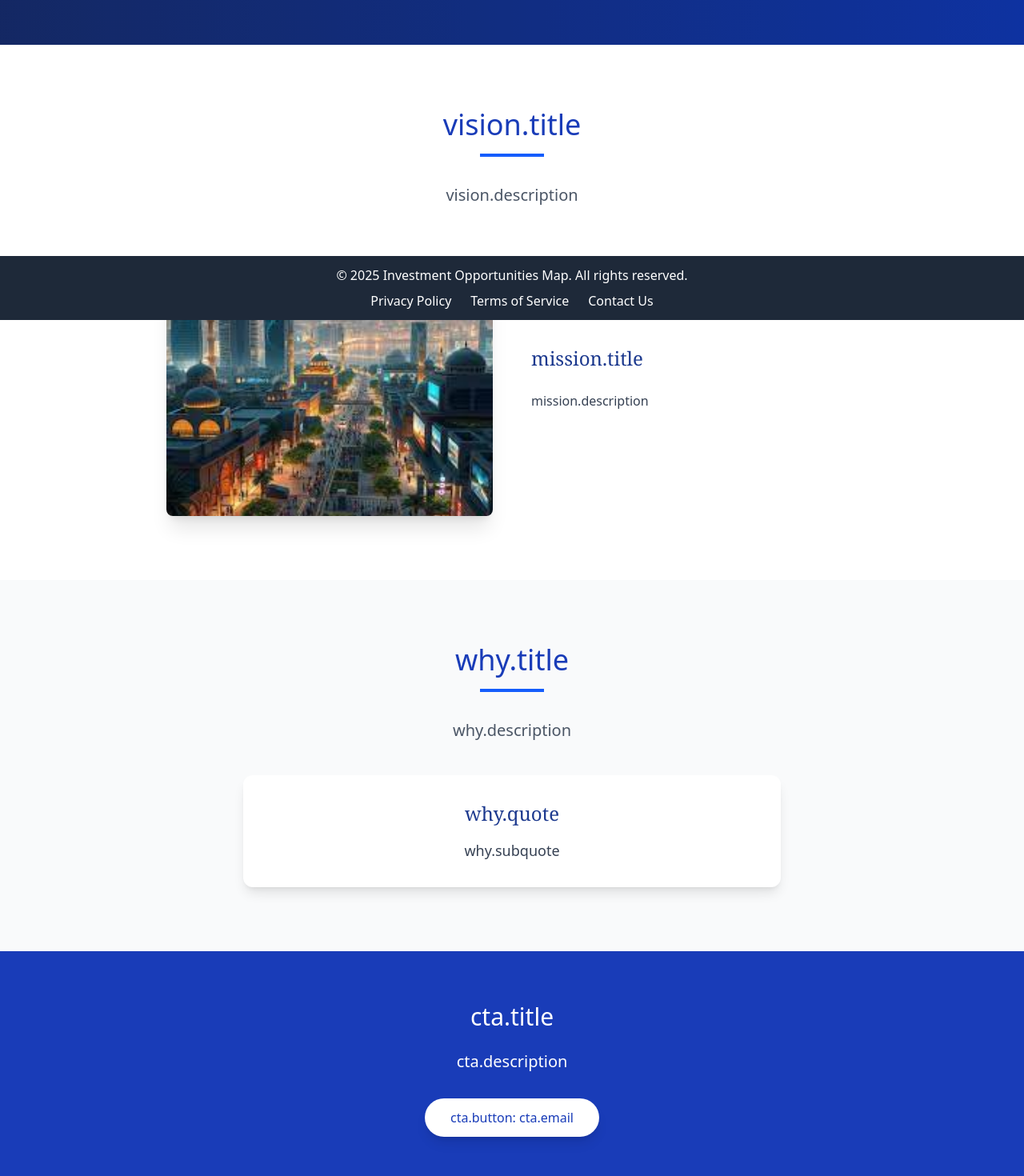
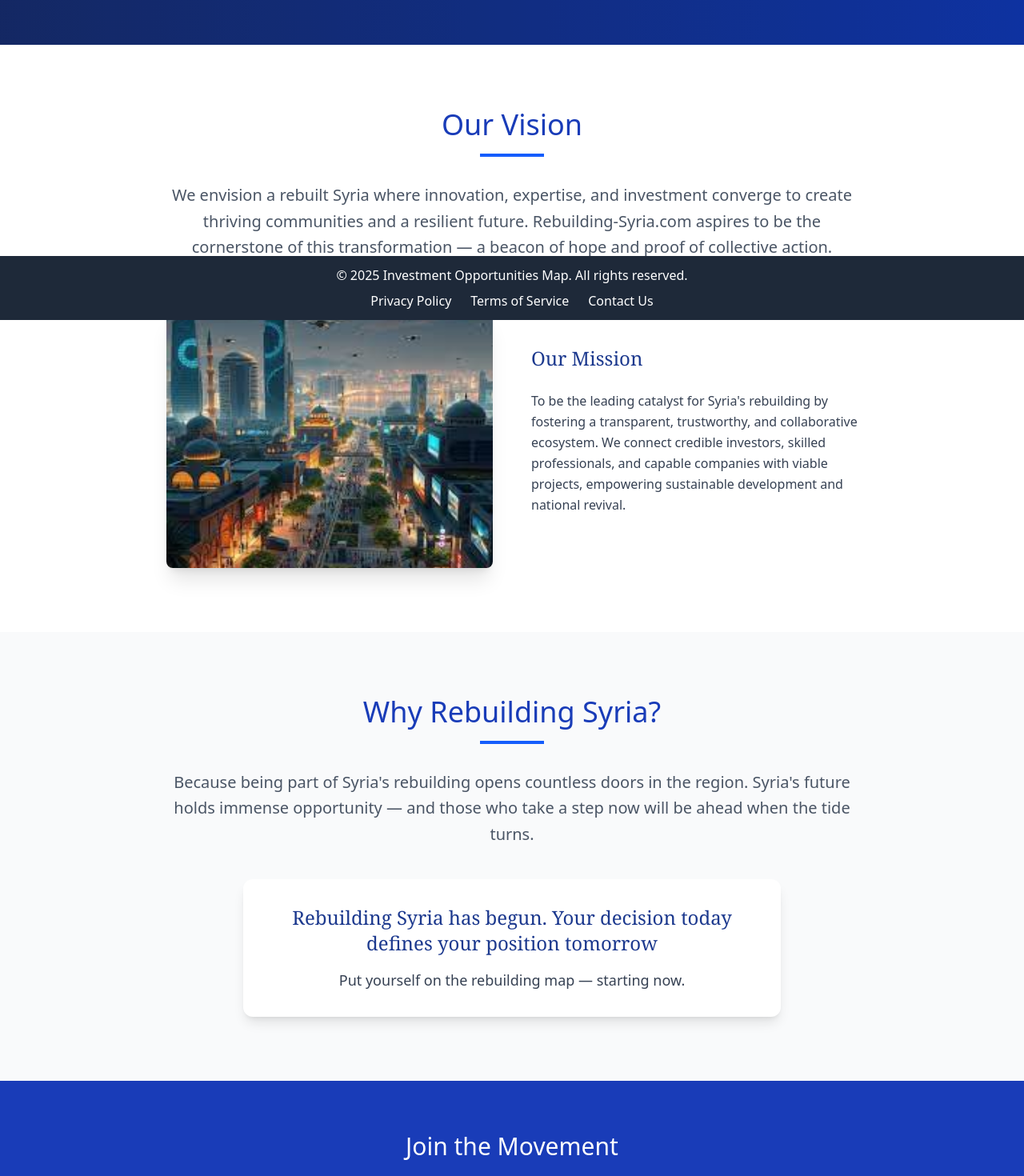
Before and after one commit to nibrassh/SyProject, a Next.js app in the folder frontend/: page /en/about in a window 1280 px wide. Shown: the part 400-1870 px from the top of the page at 80% size. Built offline with nearby package versions, Linux system fonts and the light colour scheme.

Commit message:
add the arabic lang to the about page

```diff
--- a/frontend/messages/ar.json
+++ b/frontend/messages/ar.json
@@ -23,5 +23,22 @@
     "startups": "الشركات الناشئة",
     "innovators": "المبتكرين",
     "visionaries": "المبصرين"
+  },
+   "about": {
+    "hero_title": "حول مهمتنا",
+    "vision_title": "رؤيتنا",
+    "vision_description": "نتصور سوريا معاد بناؤها حيث تلتقي الابتكار والخبرة والاستثمار لخلق مجتمعات مزدهرة ومستقبل مرن. نطمح لأن نكون حجر الزاوية في هذا التحول - منارة أمل ودليل على العمل الجماعي.",
+    "vision_image_alt": "رؤية لسوريا",
+    "mission_title": "مهمتنا",
+    "mission_description": "أن نكون المحفز الرئيسي لإعادة إعمار سوريا من خلال تعزيز نظام بيئي شفاف وموثوق به وتعاوني. نحن نربط المستثمرين الموثوق بهم والمحترفين المهرة والشركات القادرة بمشاريع قابلة للتنفيذ، مما يمكن التنمية المستدامة وإحياء الأمة.",
+    "why_title": "لماذا إعادة إعمار سوريا؟",
+    "why_description": "لأن المشاركة في إعادة إعمار سوريا تفتح أبوابًا لا حصر لها في المنطقة. يحمل مستقبل سوريا فرصًا هائلة - وأولئك الذين يتخذون خطوة الآن سيكونون في المقدمة عندما يتغير المد.",
+    "why_quote": "لقد بدأت إعادة إعمار سوريا. قرارك اليوم يحدد موقعك غدًا",
+    "why_subquote": "ضع نفسك على خريطة إعادة الإعمار - بدءًا من الآن.",
+    "cta_title": "انضم إلى الحركة",
+    "cta_description": "مستعد لأن تكون جزءًا من نهضة سوريا؟ اتصل بنا لمعرفة كيف يمكنك المساهمة.",
+    "cta_button": "راسلنا",
+    "cta_email": "example@gmail.com",
+    "direction": "rtl"
   }
 }
--- a/frontend/messages/en.json
+++ b/frontend/messages/en.json
@@ -23,5 +23,22 @@
     "startups": "Startups",
     "innovators": "Innovators",
     "visionaries": "Visionaries"
+  },
+   "about": {
+    "hero_title": "About Our Mission",
+    "vision_title": "Our Vision",
+    "vision_description": "We envision a rebuilt Syria where innovation, expertise, and investment converge to create thriving communities and a resilient future. Rebuilding-Syria.com aspires to be the cornerstone of this transformation — a beacon of hope and proof of collective action.",
+    "vision_image_alt": "Vision for Syria",
+    "mission_title": "Our Mission",
+    "mission_description": "To be the leading catalyst for Syria's rebuilding by fostering a transparent, trustworthy, and collaborative ecosystem. We connect credible investors, skilled professionals, and capable companies with viable projects, empowering sustainable development and national revival.",
+    "why_title": "Why Rebuilding Syria?",
+    "why_description": "Because being part of Syria's rebuilding opens countless doors in the region. Syria's future holds immense opportunity — and those who take a step now will be ahead when the tide turns.",
+    "why_quote": "Rebuilding Syria has begun. Your decision today defines your position tomorrow",
+    "why_subquote": "Put yourself on the rebuilding map — starting now.",
+    "cta_title": "Join the Movement",
+    "cta_description": "Ready to be part of Syria's renaissance? Contact us to learn how you can contribute.",
+    "cta_button": "Message Us",
+    "cta_email": "example@gmail.com",
+    "direction": "ltr"
   }
 }
--- a/frontend/src/Layout/Layout.tsx
+++ b/frontend/src/Layout/Layout.tsx
@@ -1,20 +1,16 @@
 import Footer from "@/seqtions/Footer";
 import Header from "@/seqtions/Header";
 
-
 export default function Layout({ children }: { children: React.ReactNode }) {
   return (
-
-<div className="flex flex-col min-h-screen">
+    <div className="flex flex-col min-h-screen">
       <Header />
 
-      <main className="flex-grow overflow-y-auto scrollbar-thin scrollbar-thumb-gray-300 scrollbar-track-gray-100">
+      <main className="flex-grow overflow-hidden">
         {children}
       </main>
 
       <Footer />
     </div>
-
-
   );
 }
--- a/frontend/src/app/[locale]/about/page.tsx
+++ b/frontend/src/app/[locale]/about/page.tsx
@@ -1,17 +1,17 @@
 import Layout from "@/Layout/Layout"
 import Image from "next/image"
-import { useTranslation } from 'react-i18next'
+import { useTranslations } from 'next-intl'
 
 export default function AboutPage() {
-  const { t } = useTranslation('about')
+  const t = useTranslations('about')
 
   return (
     <Layout>
-           <div className="relative h-96 bg-gradient-to-r from-blue-900 to-blue-700 flex items-center justify-center">
+      <div className="relative h-96 bg-gradient-to-r from-blue-900 to-blue-700 flex items-center justify-center">
         <div className="absolute inset-0 bg-black/30"></div>
         <div className="relative z-10 text-center px-4">
           <h1 className="text-4xl md:text-5xl font-bold text-white mb-6">
-            {t('hero.title')}
+            {t('hero_title')}
           </h1>
           <div className="w-24 h-1 bg-white mx-auto"></div>
         </div>
@@ -22,11 +22,11 @@
         <div className="container mx-auto px-4 max-w-4xl">
           <div className="text-center mb-16">
             <h2 className="text-3xl md:text-4xl font-light text-blue-800 mb-4">
-              {t('vision.title')}
+              {t('vision_title')}
             </h2>
             <div className="w-20 h-1 bg-blue-600 mx-auto mb-8"></div>
             <p className="text-xl text-gray-600 leading-relaxed">
-              {t('vision.description')}
+              {t('vision_description')}
             </p>
           </div>
 
@@ -34,7 +34,7 @@
             <div className="relative h-80 rounded-lg overflow-hidden shadow-xl">
               <Image
                 src="/images.jpg"
-                alt={t('vision.image_alt')}
+                alt={t('vision_image_alt')}
                 fill
                 className="object-cover"
                 priority
@@ -42,10 +42,10 @@
             </div>
             <div>
               <h3 className="text-2xl font-serif text-blue-900 mb-6">
-                {t('mission.title')}
+                {t('mission_title')}
               </h3>
               <p className="text-gray-700 mb-6 leading-relaxed">
-                {t('mission.description')}
+                {t('mission_description')}
               </p>
             </div>
           </div>
@@ -56,19 +56,19 @@
       <section className="py-20 bg-gray-50">
         <div className="container mx-auto px-4 max-w-4xl text-center">
           <h2 className="text-3xl md:text-4xl font-light text-blue-800 mb-4">
-            {t('why.title')}
+            {t('why_title')}
           </h2>
           <div className="w-20 h-1 bg-blue-600 mx-auto mb-8"></div>
           <p className="text-xl text-gray-600 mb-10 leading-relaxed">
-            {t('why.description')}
+            {t('why_description')}
           </p>
 
           <div className="bg-white p-8 rounded-xl shadow-lg max-w-2xl mx-auto">
             <p className="text-2xl font-serif text-blue-900 mb-4">
-            {t('why.quote')}
+              {t('why_quote')}
             </p>
             <p className="text-lg text-gray-700">
-              {t('why.subquote')}
+              {t('why_subquote')}
             </p>
           </div>
         </div>
@@ -78,17 +78,17 @@
       <section className="py-16 bg-blue-800 text-white">
         <div className="container mx-auto px-4 text-center">
           <h2 className="text-3xl font-light mb-6">
-            {t('cta.title')}
+            {t('cta_title')}
           </h2>
           <p className="text-xl mb-8 max-w-2xl mx-auto">
-            {t('cta.description')}
+            {t('cta_description')}
           </p>
           <div className="flex flex-col items-center">
             <a
-              href={`mailto:${t('cta.email')}`}
+              href={`mailto:${t('cta_email')}`}
               className="px-8 py-3 bg-white text-blue-800 rounded-full font-medium hover:bg-gray-100 transition-colors shadow-lg"
             >
-              {t('cta.button')}: {t('cta.email')}
+              {t('cta_button')}: {t('cta_email')}
             </a>
           </div>
         </div>
--- a/frontend/src/app/[locale]/page.tsx
+++ b/frontend/src/app/[locale]/page.tsx
@@ -7,8 +7,7 @@
   return (
     <Layout>
  <HeroSection/>
-      <p className="text-blue-500 mt-4 text-7xl">Test Tailwind colors</p>
-    </Layout>
+  </Layout>
   )
 }
 
--- a/frontend/src/components/MainHomeSeq.tsx
+++ b/frontend/src/components/MainHomeSeq.tsx
@@ -15,7 +15,7 @@
     t('visionaries')
   ]
 
-  // Auto-rotate professions
+
   useEffect(() => {
     const timer = setInterval(() => {
       setCurrentProfession(prev => (prev + 1) % professions.length)
```
